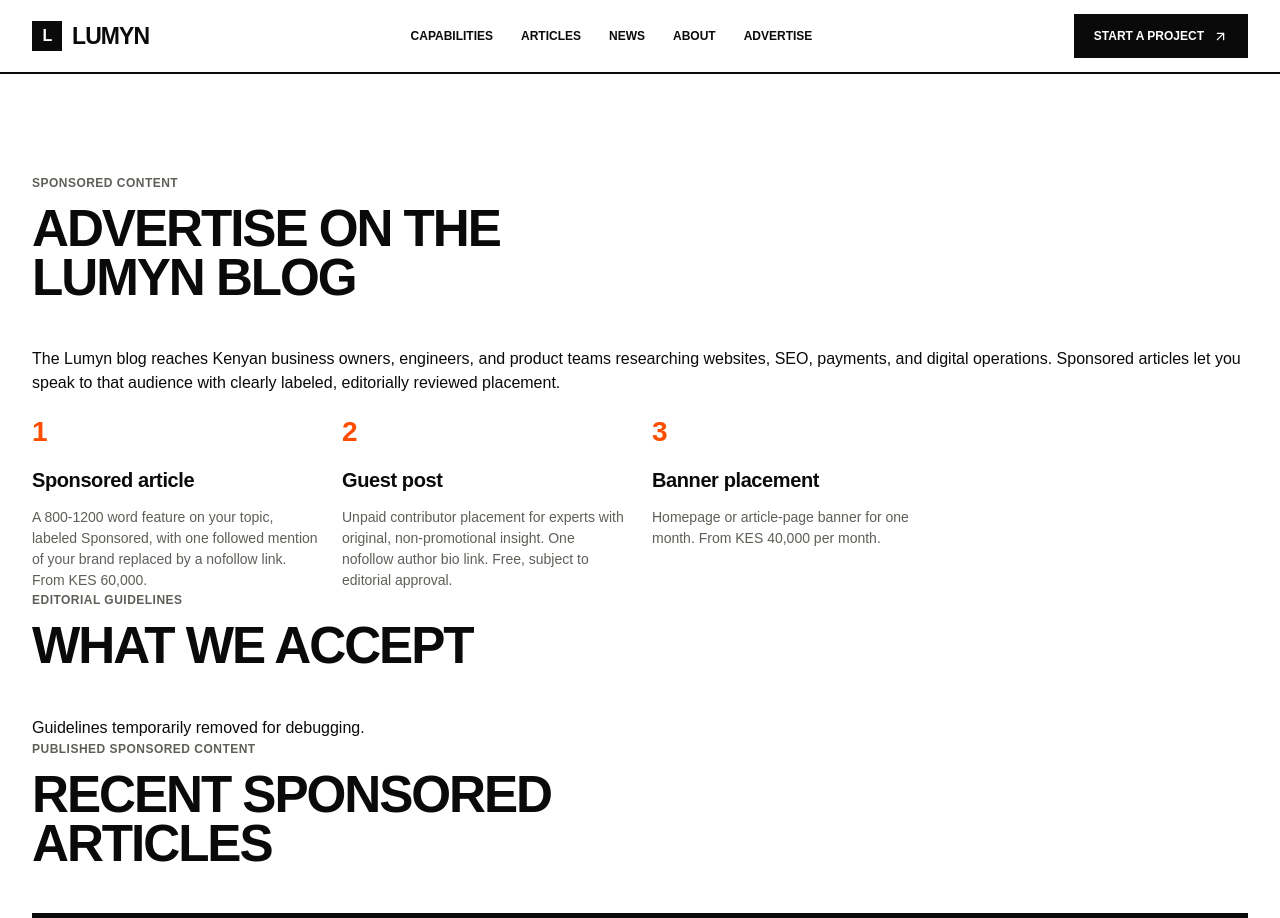
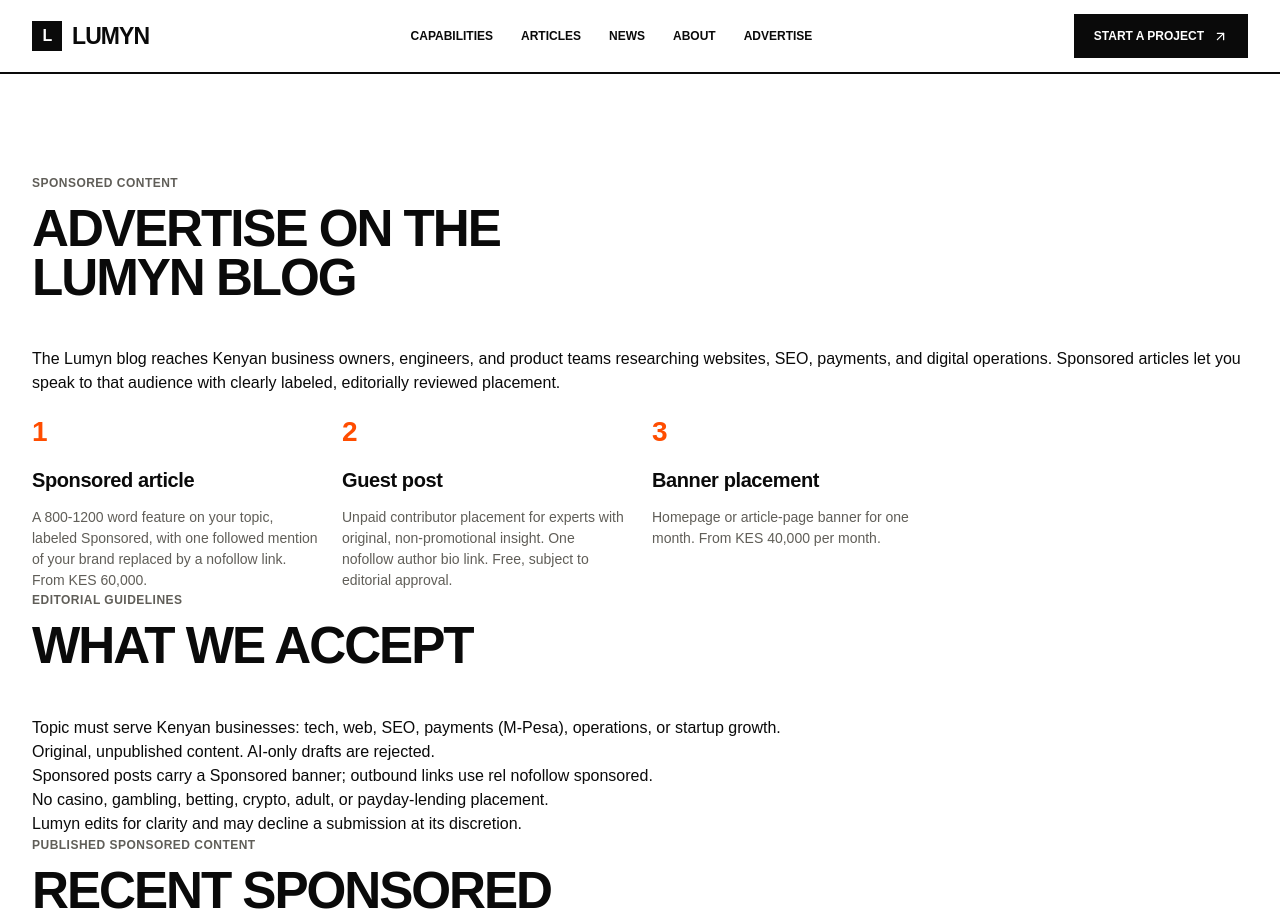
Before and after one commit to hit-sharq/Lumyn-SEO-system, a Next.js app: page /advertise in a window 1280 px wide. Shown: the top 918 px of the page. Built offline with nearby package versions, Linux system fonts and the light colour scheme.

Commit message:
Full advertise page with all Link replaced by a tags

```diff
--- a/app/advertise/page.tsx
+++ b/app/advertise/page.tsx
@@ -1,5 +1,3 @@
-
-import { ArrowUpRight } from 'lucide-react'
 import { SiteShell } from '@/components/site-shell'
 
 export const metadata = {
@@ -16,7 +14,7 @@
 export default function AdvertisePage() {
   return (
     <SiteShell>
-      <main className="section wrap" id="advertise" suppressHydrationWarning>
+      <main className="section wrap" id="advertise">
         <div className="section-heading">
           <div>
             <span className="section-label">Sponsored content</span>
@@ -54,7 +52,13 @@
             <h2>What we accept</h2>
           </div>
         </div>
-        <p>Guidelines temporarily removed for debugging.</p>
+        <ul>
+          <li>Topic must serve Kenyan businesses: tech, web, SEO, payments (M-Pesa), operations, or startup growth.</li>
+          <li>Original, unpublished content. AI-only drafts are rejected.</li>
+          <li>Sponsored posts carry a Sponsored banner; outbound links use rel nofollow sponsored.</li>
+          <li>No casino, gambling, betting, crypto, adult, or payday-lending placement.</li>
+          <li>Lumyn edits for clarity and may decline a submission at its discretion.</li>
+        </ul>
 
         <div className="section-heading">
           <div>
```
